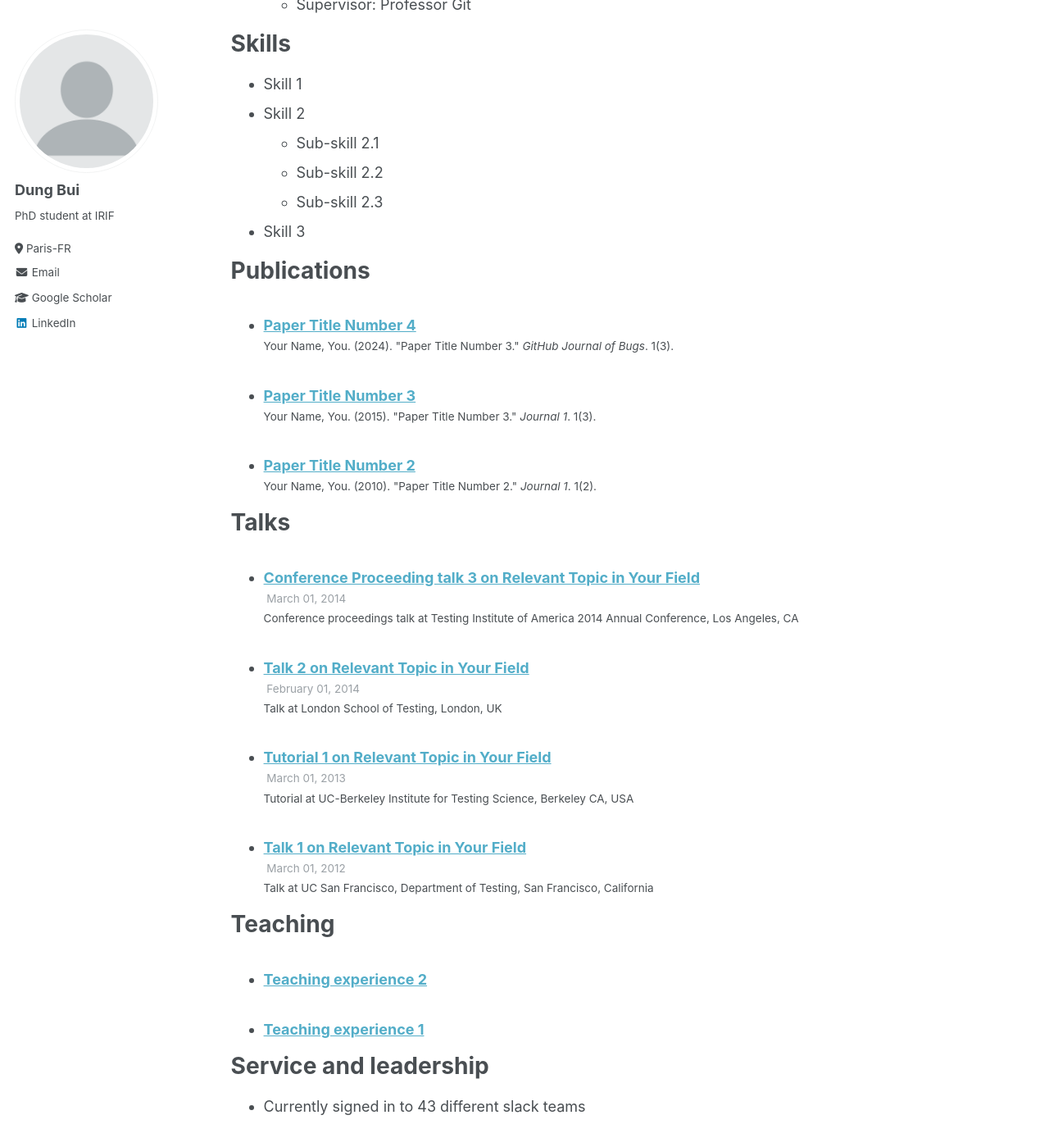
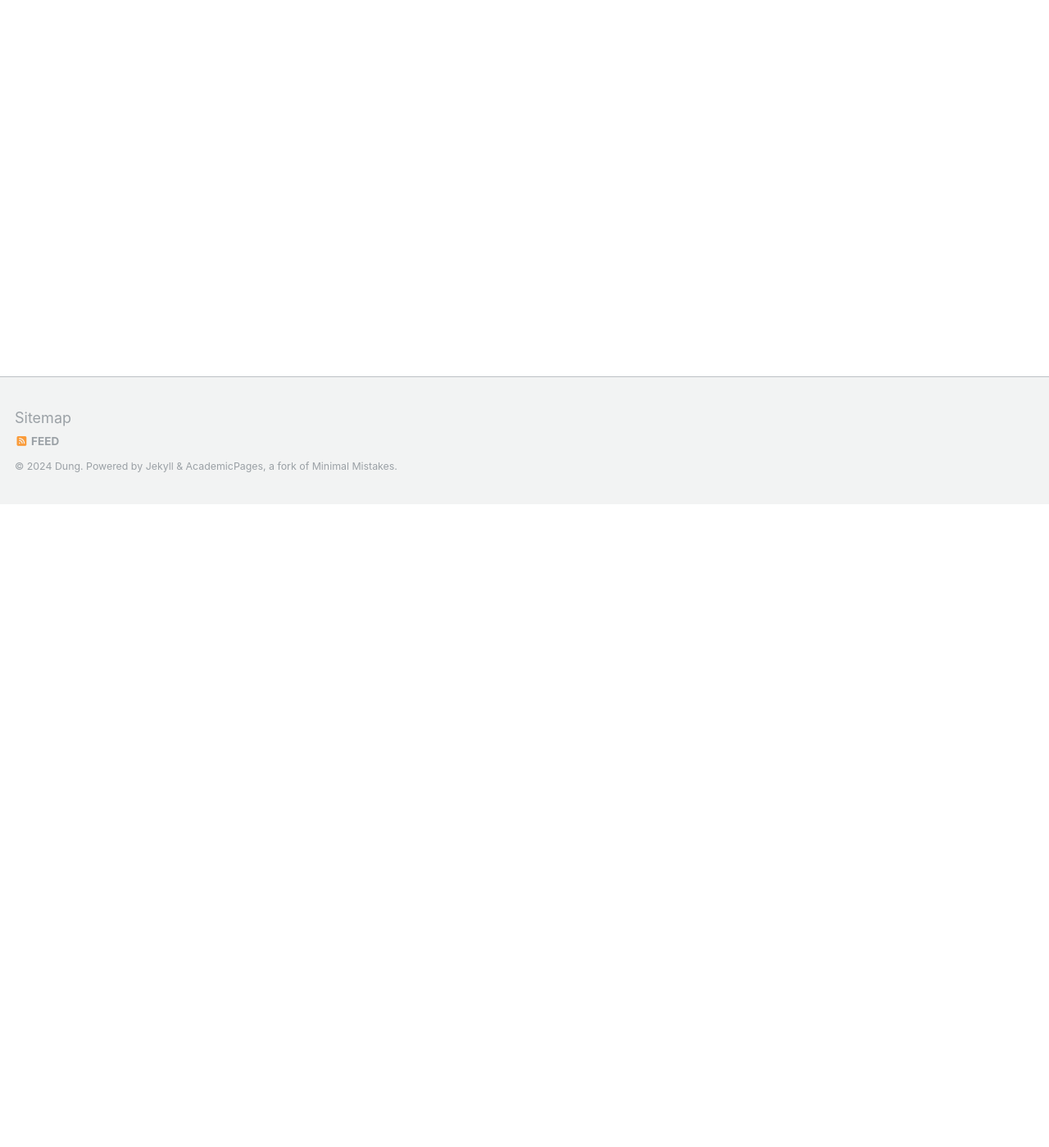
Before and after one commit to dungbui15/dungbui15.github.io, a Jekyll site: the page built from _pages/cv.md, in a window 1280 px wide and 1400 px high, scrolled down 785 px. Shown: the whole window at 82% size. Built offline with Jekyll 4.4.1, drawn with Linux system fonts in a browser that asks for light colours; some of the changed text lies outside the part shown.

Commit message:
Update cv.md

```diff
--- a/_pages/cv.md
+++ b/_pages/cv.md
@@ -4,61 +4,5 @@
 permalink: /cv/
 author_profile: true
 redirect_from:
-  - /resume
+  - /files/cv.pdf
 ---
-
-{% include base_path %}
-
-Education
-======
-* Ph.D in Version Control Theory, GitHub University, 2018 (expected)
-* M.S. in Jekyll, GitHub University, 2014
-* B.S. in GitHub, GitHub University, 2012
-
-Work experience
-======
-* Spring 2024: Academic Pages Collaborator
-  * Github University
-  * Duties includes: Updates and improvements to template
-  * Supervisor: The Users
-
-* Fall 2015: Research Assistant
-  * Github University
-  * Duties included: Merging pull requests
-  * Supervisor: Professor Hub
-
-* Summer 2015: Research Assistant
-  * Github University
-  * Duties included: Tagging issues
-  * Supervisor: Professor Git
-
-Skills
-======
-* Skill 1
-* Skill 2
-  * Sub-skill 2.1
-  * Sub-skill 2.2
-  * Sub-skill 2.3
-* Skill 3
-
-Publications
-======
-  <ul>{% for post in site.publications reversed %}
-    {% include archive-single-cv.html %}
-  {% endfor %}</ul>
-
-Talks
-======
-  <ul>{% for post in site.talks reversed %}
-    {% include archive-single-talk-cv.html  %}
-  {% endfor %}</ul>
-
-Teaching
-======
-  <ul>{% for post in site.teaching reversed %}
-    {% include archive-single-cv.html %}
-  {% endfor %}</ul>
-
-Service and leadership
-======
-* Currently signed in to 43 different slack teams
```
